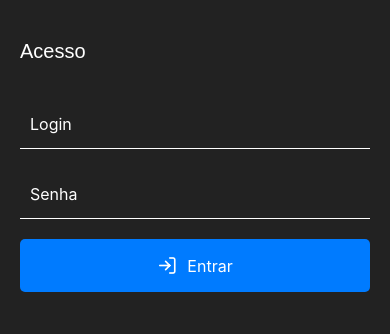
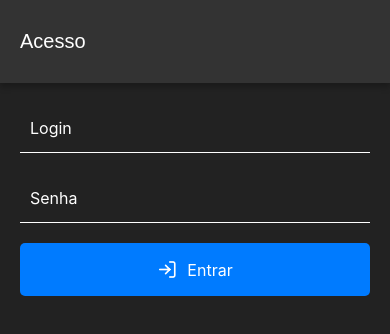
Before and after one commit to tamicristina/mobile-applications-project, a React Native app: screen / in a window 390 px wide. Shown: the top 334 px of the page. Built offline with nearby package versions, Linux system fonts and the light colour scheme.

Commit message:
style: layout updates

```diff
--- a/src/components/Header.tsx
+++ b/src/components/Header.tsx
@@ -1,31 +1,69 @@
-import React from 'react';
-import { View, Text, StyleSheet, TouchableOpacity } from 'react-native';
-import { Feather } from '@expo/vector-icons';
-import { useNavigation } from '@react-navigation/native';
+import React from "react";
+import {
+  View,
+  Text,
+  StyleSheet,
+  TouchableOpacity,
+  Platform,
+  StatusBar,
+} from "react-native";
+import { Feather } from "@expo/vector-icons";
+import { useNavigation } from "@react-navigation/native";
+import { SafeAreaView } from "react-native-safe-area-context";
 
 interface HeaderProps {
   title: string;
   showBack?: boolean;
-  rightIcon?: 'user-plus' | 'log-in';
-  onRightPress?: () => void;
+  FirstrightIcon?: "user-plus" | "log-in";
+  SecondrightIcon?: "log-out";
+  onFirstIconRightPress?: () => void;
+  onSecondIconRightPress?: () => void;
 }
 
-const Header = ({ title, showBack, rightIcon, onRightPress }: HeaderProps) => {
+const Header = ({
+  title,
+  showBack,
+  FirstrightIcon,
+  onFirstIconRightPress,
+  onSecondIconRightPress,
+  SecondrightIcon,
+}: HeaderProps) => {
   const navigation = useNavigation();
 
   return (
     <View style={styles.headerContainer}>
       {showBack && (
-        <TouchableOpacity onPress={() => navigation.goBack()} style={styles.iconLeft}>
-          <Feather name="arrow-left" size={24} color="#fff" />
+        <SafeAreaView>
+          <TouchableOpacity
+            onPress={() => {
+              if (navigation.canGoBack()) {
+                navigation.goBack();
+              }
+            }}
+          >
+            <Feather name="arrow-left" size={24} color="#fff" />
+          </TouchableOpacity>
+        </SafeAreaView>
+      )}
+
+      <Text style={[styles.title, showBack && { marginLeft: 10 }]}>
+        {title}
+      </Text>
+
+      {FirstrightIcon && (
+        <TouchableOpacity
+          onPress={onSecondIconRightPress}
+          style={styles.iconRight}
+        >
+          <Feather name={SecondrightIcon} size={24} color="#fff" />
         </TouchableOpacity>
       )}
-
-      <Text style={[styles.title, showBack && { marginLeft: 10 }]}>{title}</Text>
-
-      {rightIcon && (
-        <TouchableOpacity onPress={onRightPress} style={styles.iconRight}>
-          <Feather name={rightIcon} size={24} color="#fff" />
+      {SecondrightIcon && (
+        <TouchableOpacity
+          onPress={onFirstIconRightPress}
+          style={styles.iconRight}
+        >
+          <Feather name={FirstrightIcon} size={24} color="#fff" />
         </TouchableOpacity>
       )}
     </View>
@@ -34,29 +72,33 @@ const Header = ({ title, showBack, rightIcon, onRightPress }: HeaderProps) => {
 
 const styles = StyleSheet.create({
   headerContainer: {
-    paddingTop: 40, // deixa espaço para a barra de status do celular
-    paddingBottom: 16,
+    paddingTop: 30,
+    paddingBottom: 30,
     paddingHorizontal: 20,
-    backgroundColor: '#222',
-    flexDirection: 'row',
-    alignItems: 'center',
-    justifyContent: 'space-between',
+    backgroundColor: "#333",
+    flexDirection: "row",
+    alignItems: "center",
+    shadowColor: "#000",
+    shadowOffset: { width: 0, height: 4 },
+    shadowOpacity: 0.25,
+    shadowRadius: 6,
   },
-  iconLeft: {
-    marginRight: 5,
-    padding: 10,
-    borderRadius: 20,
+  IconsContainer: {
+    backgroundColor: "red",
+    flexDirection: "row",
+    justifyContent: "flex-end",
   },
+
   title: {
     fontSize: 20,
-    color: '#fff',
-    fontFamily: 'Arial',
+    color: "#fff",
+    fontFamily: "Arial",
     flex: 1,
   },
   iconRight: {
-    padding: 10,
+    paddingLeft: 30,
     borderRadius: 20,
-    marginLeft: 'auto',
+    marginLeft: "auto",
   },
 });
 
--- a/src/pages/UserForm.tsx
+++ b/src/pages/UserForm.tsx
@@ -1,4 +1,4 @@
-import React, { useState } from 'react';
+import React, { useState } from "react";
 import {
   View,
   TextInput,
@@ -8,43 +8,40 @@ import {
   Text,
   KeyboardAvoidingView,
   Platform,
-  ScrollView
-} from 'react-native';
-import { Feather } from '@expo/vector-icons';
-import { useNavigation } from '@react-navigation/native';
-import Header from '../components/Header';
-import { NativeStackNavigationProp } from '@react-navigation/native-stack';
-import { RootStackParamList } from '../types/navigation';
+  ScrollView,
+} from "react-native";
+import { Feather } from "@expo/vector-icons";
+import { useNavigation } from "@react-navigation/native";
+import Header from "../components/Header";
+import { NativeStackNavigationProp } from "@react-navigation/native-stack";
+import { RootStackParamList } from "../types/navigation";
+import { SafeAreaView } from "react-native-safe-area-context";
 
-
-type NavigationProp = NativeStackNavigationProp<RootStackParamList, 'UserForm'>;
-
+type NavigationProp = NativeStackNavigationProp<RootStackParamList, "UserForm">;
 
 export function UserFormScreen() {
   const navigation = useNavigation<NavigationProp>();
-  const [name, setName] = useState('');
-  const [login, setLogin] = useState('');
-  const [password, setPassword] = useState('');
-  const [confirmPassword, setConfirmPassword] = useState('');
+  const [name, setName] = useState("");
+  const [login, setLogin] = useState("");
+  const [password, setPassword] = useState("");
+  const [confirmPassword, setConfirmPassword] = useState("");
 
   const handleSave = () => {
-    if (!name || !login || !password || !confirmPassword) {
-      Alert.alert('Erro', 'Todos os campos são obrigatórios.');
-      return;
-    }
-
-    if (password !== confirmPassword) {
-      Alert.alert('Erro', 'As senhas não coincidem.');
-      return;
+    if (name && login && password && confirmPassword) {
+      navigation.navigate("UserList");
+    } else {
+      Alert.alert("Erro", "Todos os campos são obrigatórios.");
     }
   };
 
   return (
     <View style={styles.container}>
-      <Header title="Novo Usuário" showBack />
+      <SafeAreaView style={{ padding: 0 }} edges={["top"]}>
+        <Header title="Novo Usuário" showBack />
+      </SafeAreaView>
 
       <KeyboardAvoidingView
-        behavior={Platform.OS === 'ios' ? 'padding' : undefined}
+        behavior={Platform.OS === "ios" ? "padding" : undefined}
         style={{ flex: 1 }}
       >
         <ScrollView contentContainerStyle={styles.form}>
@@ -92,33 +89,33 @@ export function UserFormScreen() {
 const styles = StyleSheet.create({
   container: {
     flex: 1,
-    backgroundColor: '#222',
+    backgroundColor: "#222",
   },
   form: {
     padding: 20,
   },
   input: {
     borderBottomWidth: 1,
-    borderBottomColor: '#fff',
-    color: '#fff',
+    borderBottomColor: "#fff",
+    color: "#fff",
     fontSize: 16,
     paddingVertical: 12,
     marginBottom: 20,
-    fontFamily: 'Arial',
+    fontFamily: "Arial",
   },
   button: {
-    flexDirection: 'row',
-    backgroundColor: '#007bff',
+    flexDirection: "row",
+    backgroundColor: "#007bff",
     padding: 15,
     borderRadius: 6,
-    alignItems: 'center',
-    justifyContent: 'center',
+    alignItems: "center",
+    justifyContent: "center",
     marginTop: 10,
   },
   buttonText: {
-    color: '#fff',
+    color: "#fff",
     fontSize: 16,
     marginLeft: 10,
-    fontFamily: 'Arial',
+    fontFamily: "Arial",
   },
 });
--- a/src/pages/UserList.tsx
+++ b/src/pages/UserList.tsx
@@ -1,46 +1,56 @@
-import React from 'react';
-import { View, Text, FlatList, TouchableOpacity, StyleSheet } from 'react-native';
-import { Feather } from '@expo/vector-icons';
-import { useNavigation } from '@react-navigation/native';
-import Header from '../components/Header';
-import { NativeStackNavigationProp } from '@react-navigation/native-stack';
-import { RootStackParamList } from '../types/navigation';
+import React from "react";
+import {
+  View,
+  Text,
+  FlatList,
+  TouchableOpacity,
+  StyleSheet,
+} from "react-native";
+import { Feather } from "@expo/vector-icons";
+import { useNavigation } from "@react-navigation/native";
+import Header from "../components/Header";
+import { NativeStackNavigationProp } from "@react-navigation/native-stack";
+import { RootStackParamList } from "../types/navigation";
+import { SafeAreaView } from "react-native-safe-area-context";
 
-
-type NavigationProp = NativeStackNavigationProp<RootStackParamList, 'UserList'>;
+type NavigationProp = NativeStackNavigationProp<RootStackParamList, "UserList">;
 
 const users = [
-  { id: '1', name: 'João Silva', username: 'joao.silva' },
-  { id: '2', name: 'Maria Oliveira', username: 'maria.oliveira' },
+  { id: "1", name: "João Silva", username: "joao.silva" },
+  { id: "2", name: "Maria Oliveira", username: "maria.oliveira" },
 ];
 
 export function UserListScreen() {
   const navigation = useNavigation<NavigationProp>();
 
-  const renderItem = ({ item }: { item: { id: string; name: string; username: string } }) => (
+  const renderItem = ({
+    item,
+  }: {
+    item: { id: string; name: string; username: string };
+  }) => (
     <View style={styles.item}>
       <Text style={styles.name}>{item.name}</Text>
       <Text style={styles.username}>{item.username}</Text>
     </View>
   );
 
-
   return (
     <View style={styles.container}>
+      <SafeAreaView style={{ padding: 0 }} edges={["top"]}>
         <Header
           title="Usuários"
-        rightIcon="user-plus"
-        onRightPress={() => navigation.navigate('UserForm')}
+          FirstrightIcon="user-plus"
+          SecondrightIcon="log-out"
+          onFirstIconRightPress={() => navigation.navigate("UserForm")}
+          onSecondIconRightPress={() => navigation.navigate("Login")}
         />
+      </SafeAreaView>
       <FlatList
         data={users}
         renderItem={renderItem}
         keyExtractor={(item) => item.id}
         contentContainerStyle={styles.list}
       />
-      <TouchableOpacity style={styles.logoutButton} onPress={() => navigation.navigate('Login')}>
-        <Feather name="log-out" size={20} color="#fff" />
-      </TouchableOpacity>
     </View>
   );
 }
@@ -48,30 +58,30 @@ export function UserListScreen() {
 const styles = StyleSheet.create({
   container: {
     flex: 1,
-    backgroundColor: '#222',
+    backgroundColor: "#222",
   },
   list: {
     padding: 20,
   },
   item: {
-    backgroundColor: '#333',
+    backgroundColor: "#333",
     padding: 15,
     marginBottom: 10,
     borderRadius: 5,
   },
   name: {
-    color: '#fff',
+    color: "#fff",
     fontSize: 18,
   },
   username: {
-    color: '#ccc',
+    color: "#ccc",
     fontSize: 14,
   },
   logoutButton: {
-    position: 'absolute',
+    position: "absolute",
     bottom: 20,
     left: 20,
-    backgroundColor: '#007bff',
+    backgroundColor: "#007bff",
     padding: 15,
     borderRadius: 50,
   },
```
Also changed, not shown: src/pages/Login.tsx (+27 -20 lines). Lines whose indentation alone changed are shown as unchanged.
